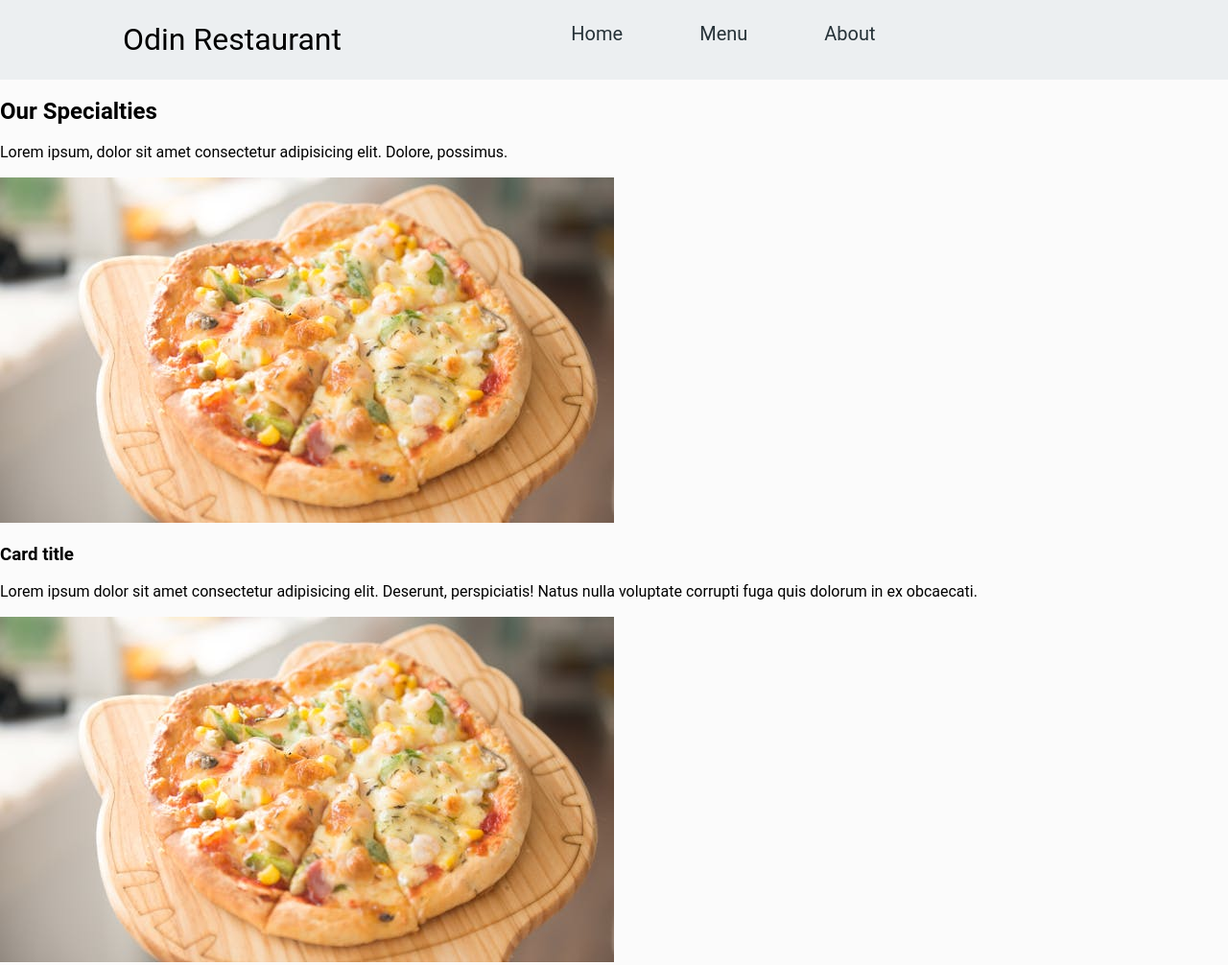
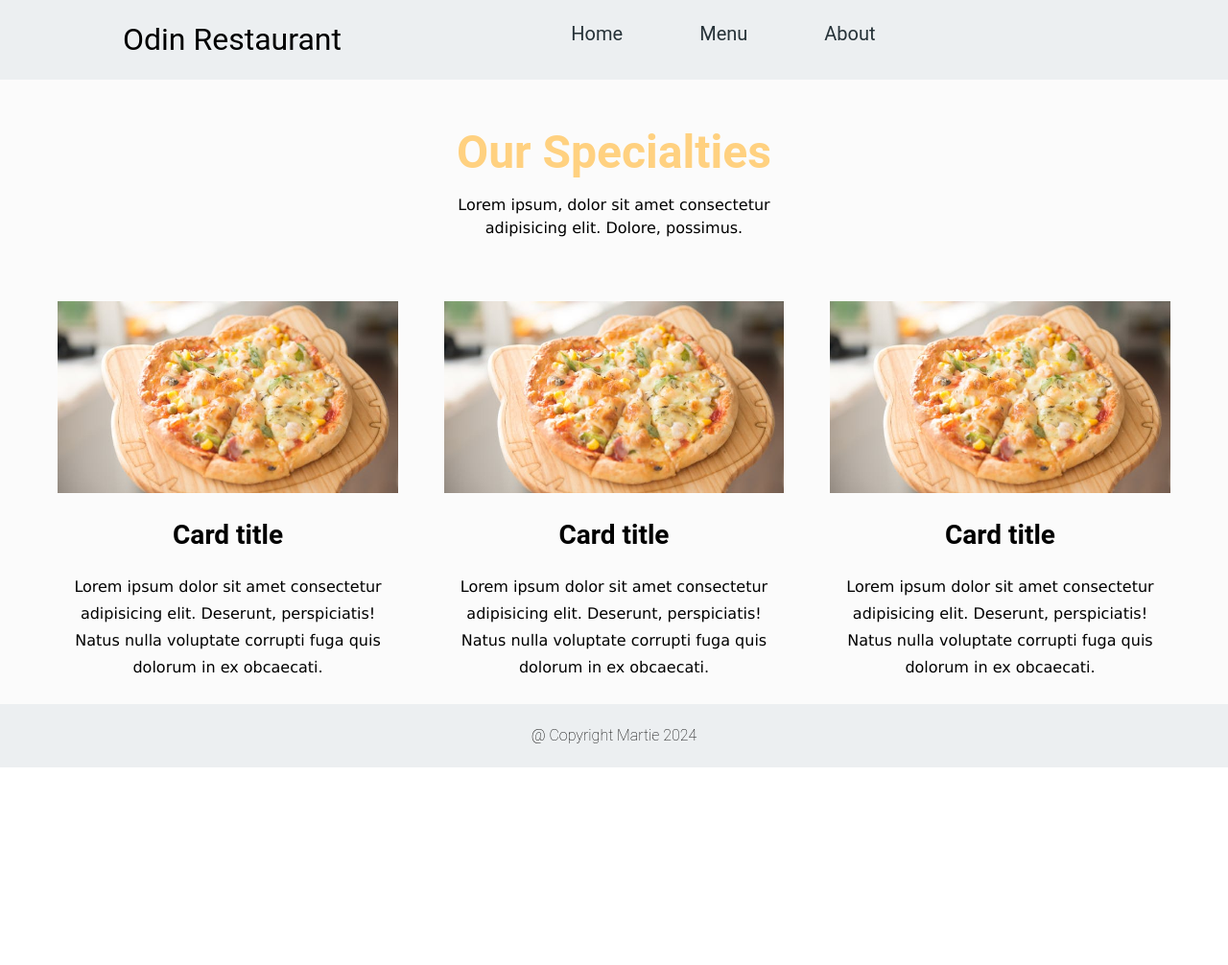
Before and after one commit to catalinbroinas/restaurant-page, a plain HTML site: page index.html in a window 1280 px wide. Shown: the top 1006 px of the page at 96% size. After the commit the page ends 800 px from the top, so only its background shows below. Drawn offline with Linux system fonts and the light colour scheme.

Commit message:
Implement CSS layout & style to menu section

```diff
--- a/css/style.css
+++ b/css/style.css
@@ -127,6 +127,60 @@ body {
     box-shadow: 0 4px 8px rgba(0, 0, 0, 0.4);
 }
 
+/* Menu */
+.menu {
+    display: grid;
+    grid-template-rows: repeat(2, auto);
+    justify-items: center;
+    gap: 3rem;
+}
+
+.menu .menu-desc {
+    text-align: center;
+    margin-top: 3rem;
+    max-width: 30%;
+}
+
+.menu .title {
+    font-size: 3rem;
+    font-family: "Roboto", Arial, sans-serif;
+    font-weight: bold;
+    color: #FFD180;
+    margin: 0 0 1rem;
+}
+
+.menu .text {
+    font-size: 1rem;
+    line-height: 1.5rem;
+    font-family: Verdana, Geneva, Tahoma, sans-serif;
+}
+
+.menu .card-group {
+    display: grid;
+    grid-template-columns: repeat(auto-fill, minmax(300px, 1fr));
+    gap: 3rem;
+}
+
+.menu .card .card-img {
+    max-width: 100%;
+    height: auto;
+}
+
+.menu .card .card-title {
+    margin: 1.5rem 0;
+    text-align: center;
+    font-size: 1.75rem;
+    font-family: "Roboto", Arial, sans-serif;
+    font-weight: bold;
+}
+
+.menu .card .card-text {
+    text-align: center;
+    font-family: Verdana, Geneva, Tahoma, sans-serif;
+    font-size: 1rem;
+    line-height: 1.75rem;
+}
+
 /* Footer */
 .footer {
     background-color: #ECEFF1;
```
